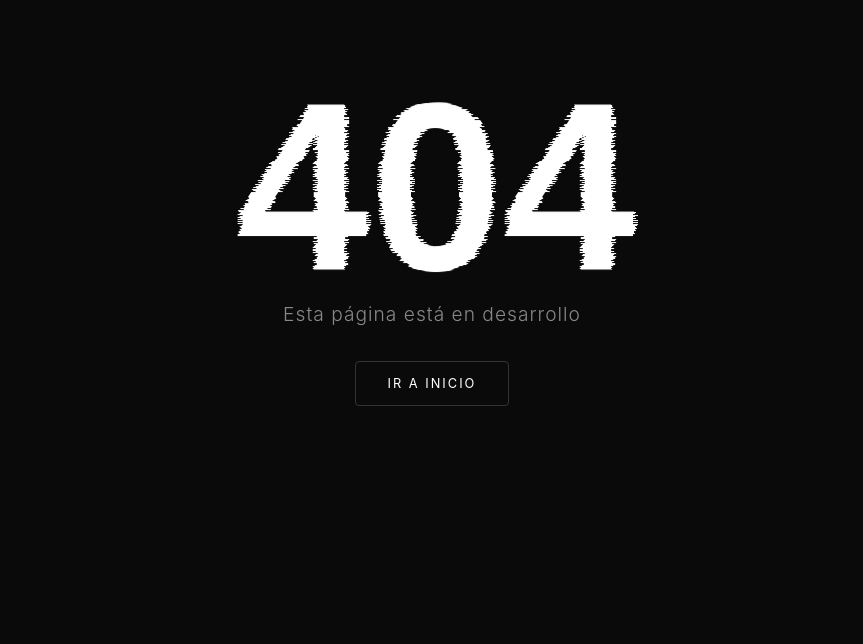
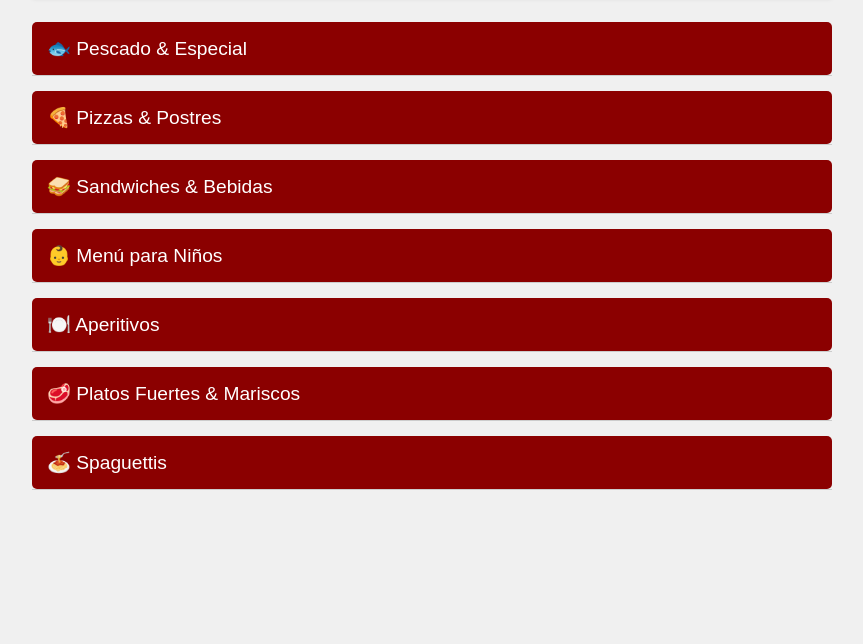
Before and after one commit to rodreyrj/boca-bahia-restaurant-menudigital, a plain HTML site: page index.html in a window 1280 px wide. Shown: the part 156-800 px from the top of the page, without its empty margins (208-1071 px from the left). Drawn offline with nearby package versions, Linux system fonts and the light colour scheme.

Commit message:
Add files via upload

```diff
--- a/index.html
+++ b/index.html
@@ -3,261 +3,364 @@
 <head>
     <meta charset="UTF-8">
     <meta name="viewport" content="width=device-width, initial-scale=1.0">
-    <title>Página en Desarrollo</title>
-    <script src="https://cdn.tailwindcss.com"></script>
+    <title>Boca Bahía Restaurant - Menú Digital</title>
     <style>
-        body {
-            margin: 0;
-            overflow: hidden;
-            background-color: #0a0a0a;
-            font-family: 'Inter', sans-serif;
+        /*
+        ============================================================
+        CSS: Estilos Generales y Responsividad
+        ============================================================
+        */
+        :root {
+            /* Colores principales */
+            --color-primary: #8B0000; /* Rojo Oscuro (para el acento del logo) */
+            --color-secondary: #f0f0f0; /* Fondo claro */
+            --color-text: #333; /* Texto principal */
+            --color-border: #ccc;
+            --color-header-bg: #fff;
+            --color-accent: #DAA520; /* Dorado para detalles */
         }
 
-        .content-wrapper {
-            position: absolute;
-            top: 50%;
-            left: 50%;
-            transform: translate(-50%, -50%);
+        body {
+            font-family: 'Arial', sans-serif;
+            margin: 0;
+            padding: 0;
+            background-color: var(--color-secondary);
+            color: var(--color-text);
+            line-height: 1.6;
+        }
+
+        .container {
+            max-width: 800px; /* Ancho máximo en PC/tablet */
+            margin: 0 auto;
+            padding: 10px;
+        }
+
+        /* --- Encabezado --- */
+        .header {
             display: flex;
-            flex-direction: column;
             align-items: center;
             justify-content: center;
-            width: 100%;
-            z-index: 10;
+            padding: 15px 0;
+            background-color: var(--color-header-bg);
+            box-shadow: 0 2px 4px rgba(0, 0, 0, 0.1);
+            margin-bottom: 20px;
+            text-align: center;
         }
 
-        canvas {
-            max-width: 100vw;
-            cursor: pointer;
-            touch-action: none;
+        .logo-img {
+            max-width: 150px; /* Tamaño del logo */
+            height: auto;
+            margin-right: 15px;
         }
 
-        .message {
-            margin-top: 0.5rem;
-            color: #888;
-            font-size: 1.2rem;
-            text-align: center;
-            animation: fadeIn 2s ease-in-out;
-            font-weight: 300;
-            letter-spacing: 1px;
+        .restaurant-title {
+            font-size: 1.8em;
+            color: var(--color-primary);
+            margin: 0;
+            font-weight: bold;
         }
 
-        .btn-home {
-            margin-top: 2rem;
-            padding: 0.75rem 2rem;
-            background: transparent;
-            border: 1px solid #333;
-            color: #fff;
-            text-decoration: none;
-            border-radius: 4px;
-            transition: all 0.3s ease;
-            text-transform: uppercase;
-            letter-spacing: 2px;
-            font-size: 0.8rem;
+        /* --- Estilo de Categorías (Accordion) --- */
+        .category-button {
+            background-color: var(--color-primary);
+            color: white;
             cursor: pointer;
+            padding: 15px;
+            width: 100%;
+            border: none;
+            text-align: left;
+            outline: none;
+            font-size: 1.2em;
+            transition: 0.4s;
+            margin-top: 5px;
+            border-radius: 5px;
         }
 
-        .btn-home:hover {
-            background: #fff;
-            color: #000;
-            border-color: #fff;
-            box-shadow: 0 0 15px rgba(255, 255, 255, 0.3);
+        .category-button:hover, .active {
+            background-color: #A52A2A; /* Un poco más claro al pasar el ratón o activo */
         }
 
-        @keyframes fadeIn {
-            from { opacity: 0; transform: translateY(10px); }
-            to { opacity: 1; transform: translateY(0); }
+        .menu-content {
+            padding: 0 18px;
+            background-color: white;
+            max-height: 0; /* Clave para el efecto de colapso */
+            overflow: hidden;
+            transition: max-height 0.3s ease-out;
+            border: 1px solid var(--color-border);
+            border-top: none;
+            margin-bottom: 10px;
         }
+
+        .menu-content h3 {
+            color: var(--color-primary);
+            border-bottom: 2px solid var(--color-accent);
+            padding-bottom: 5px;
+            margin-top: 15px;
+            margin-bottom: 10px;
+        }
+
+        /* --- Estilo de la Tabla de Menú --- */
+        .menu-table {
+            width: 100%;
+            border-collapse: collapse;
+            margin-bottom: 15px;
+        }
+
+        .menu-table td {
+            padding: 10px 0;
+            border-bottom: 1px solid var(--color-border);
+        }
+
+        .menu-table td:first-child {
+            /* Nombre del plato */
+            text-align: left;
+            font-weight: 500;
+        }
+
+        .menu-table td:last-child {
+            /* Precio */
+            text-align: right;
+            font-weight: bold;
+            color: var(--color-primary);
+            width: 80px; /* Ancho fijo para el precio */
+        }
+
+        /* Estilo especial para el menú infantil */
+        .kids-section {
+            text-align: center;
+            padding: 20px 0;
+        }
+
+        /*
+        ============================================================
+        Media Queries: Ajustes para Móvil
+        ============================================================
+        */
+        @media (max-width: 600px) {
+            .restaurant-title {
+                font-size: 1.5em;
+            }
+            .logo-img {
+                max-width: 120px;
+            }
+            .category-button {
+                font-size: 1.1em;
+                padding: 12px;
+            }
+            .menu-table td {
+                padding: 8px 0;
+            }
+        }
+
     </style>
 </head>
 <body>
 
-    <div class="content-wrapper">
-        <!-- El Canvas renderiza el texto "404" con efecto fuzzy -->
-        <canvas id="fuzzyCanvas"></canvas>
+    <div class="container">
+        <header class="header">
+            <img src="https://i.postimg.cc/KxR9WM3g/IMG-20251122-WA0040(1).jpg" alt="Logo de Boca Bahía Restaurant" class="logo-img">
+            <h1 class="restaurant-title">Boca Bahía Restaurant</h1>
+        </header>
 
-        <div class="message">
-            <p>Esta página está en desarrollo</p>
+        <button class="category-button" data-content-id="pescado-especial">🐟 Pescado & Especial</button>
+        <div class="menu-content" id="pescado-especial">
+
+            <h3>Pescado</h3>
+            <table class="menu-table">
+                <tr><td>Pescado frito</td><td>1500</td></tr>
+                <tr><td>Pescado a la criolla</td><td>1550</td></tr>
+                <tr><td>Pescado a la Bahía</td><td>1800</td></tr>
+                <tr><td>Filete de tilapia Grill</td><td>1700</td></tr>
+                <tr><td>Filete de pescado al Grill</td><td>1800</td></tr>
+                <tr><td>Filete a la Bahía</td><td>1950</td></tr>
+                <tr><td>Filete a la criolla</td><td>1850</td></tr>
+                <tr><td>Tronchos de merluza</td><td>1800</td></tr>
+                <tr><td>Bistec de macabí</td><td>1400</td></tr>
+                <tr><td>Frito de macabí</td><td>1400</td></tr>
+            </table>
+
+            <h3>Especial</h3>
+            <table class="menu-table">
+                <tr><td>Arroz frito especial</td><td>1500</td></tr>
+                <tr><td>Mar y tierra</td><td>1950</td></tr>
+                <tr><td>Cerdo asado</td><td>1500</td></tr>
+            </table>
         </div>
 
-        <a href="https://boca-bahia-restaurant.vercel.app/" class="btn-home">Ir a inicio</a>
-    </div>
+        <button class="category-button" data-content-id="pizzas-postres">🍕 Pizzas & Postres</button>
+        <div class="menu-content" id="pizzas-postres">
+            <h3>Pizzas</h3>
+            <table class="menu-table">
+                <tr><td>Queso</td><td>550</td></tr>
+                <tr><td>Queso doble</td><td>800</td></tr>
+                <tr><td>Jamón</td><td>275</td></tr>
+                <tr><td>Salchicha</td><td>220</td></tr>
+                <tr><td>Chorizo</td><td>300</td></tr>
+                <tr><td>Vegetales</td><td>220</td></tr>
+                <tr><td>Peperoni</td><td>350</td></tr>
+                <tr><td>Hawaiana</td><td>400</td></tr>
+                <tr><td>Boca Bahía especial</td><td>1200</td></tr>
+                <tr><td>Mixta suprema</td><td>1300</td></tr>
+            </table>
 
-    <script>
-        class FuzzyText {
-            constructor(canvasId, options) {
-                this.canvas = document.getElementById(canvasId);
-                this.text = options.text || '404';
-                this.fontSize = options.fontSize || 'clamp(8rem, 25vw, 20rem)';
-                this.fontWeight = options.fontWeight || 900;
-                this.fontFamily = options.fontFamily || 'sans-serif';
-                this.color = options.color || '#fff';
-                this.enableHover = options.enableHover !== false;
-                this.baseIntensity = options.baseIntensity || 0.18;
-                this.hoverIntensity = options.hoverIntensity || 0.5;
+            <h3>Postres</h3>
+            <table class="menu-table">
+                <tr><td>Panetela borracha</td><td>120</td></tr>
+                <tr><td>Cuña de cake</td><td>300</td></tr>
+                <tr><td>Tres leches</td><td>800</td></tr>
+                <tr><td>Cake entero</td><td>2000</td></tr>
+            </table>
+        </div>
 
-                this.ctx = this.canvas.getContext('2d');
-                this.offscreen = document.createElement('canvas');
-                this.offCtx = this.offscreen.getContext('2d');
+        <button class="category-button" data-content-id="sandwiches-bebidas">🥪 Sandwiches & Bebidas</button>
+        <div class="menu-content" id="sandwiches-bebidas">
+            <h3>Sandwiches</h3>
+            <table class="menu-table">
+                <tr><td>De jamón y queso</td><td>450</td></tr>
+                <tr><td>De Salchicha</td><td>400</td></tr>
+                <tr><td>Cubano</td><td>550</td></tr>
+            </table>
 
-                this.isHovering = false;
-                this.animationFrameId = null;
-                this.isCancelled = false;
+            <h3>Bebidas</h3>
+            <table class="menu-table">
+                <tr><td>Refresco enlatado</td><td>290</td></tr>
+                <tr><td>Malta</td><td>300</td></tr>
+                <tr><td>Cerveza</td><td>310</td></tr>
+                <tr><td>Agua mineral</td><td>500</td></tr>
+            </table>
+        </div>
 
-                this.width = 0;
-                this.height = 0;
-                this.interactiveArea = { left: 0, right: 0, top: 0, bottom: 0 };
+        <button class="category-button" data-content-id="ninos">👶 Menú para Niños</button>
+        <div class="menu-content" id="ninos">
+            <h3>Menú para Niños</h3>
+            <table class="menu-table">
+                <tr><td>Macarrón al queso</td><td>400</td></tr>
+                <tr><td>Salchicha frita</td><td>300</td></tr>
+                <tr><td>Salchicha en salsa</td><td>700</td></tr>
+                <tr><td>Spaguettis con salchicha</td><td>650</td></tr>
+                <tr><td>Salchicha con queso</td><td>300</td></tr>
+                <tr><td>Salchicha con jamón</td><td>350</td></tr>
+                <tr><td>Sopa instantánea</td><td>400</td></tr>
+            </table>
+            <div class="kids-section">
+                <p style="font-style: italic; color: var(--color-primary);">¡Platos pensados para los más pequeños!</p>
+            </div>
+        </div>
 
-                this.init();
-            }
+        <button class="category-button" data-content-id="aperitivos">🍽️ Aperitivos</button>
+        <div class="menu-content" id="aperitivos">
+            <h3>Aperitivos</h3>
+            <table class="menu-table">
+                <tr><td>Croquetas de Jamón (Ración: 5)</td><td>800</td></tr>
+                <tr><td>Empanadas de jamón y queso</td><td>300</td></tr>
+                <tr><td>Queso</td><td>250</td></tr>
+                <tr><td>Jamón</td><td>250</td></tr>
+                <tr><td>Pizza</td><td>300</td></tr>
+                <tr><td>Cangrejo</td><td>300</td></tr>
+                <tr><td>Camarón</td><td>300</td></tr>
+                <tr><td>Ensalada fría</td><td>450</td></tr>
+            </table>
 
-            async init() {
-                if (document.fonts && document.fonts.ready) {
-                    await document.fonts.ready;
+            <h3 style="margin-top: 20px;">Tostones y Platos Individuales</h3>
+            <table class="menu-table">
+                <tr><td>Tostones rellenos (Ración: 4) con jamón y queso</td><td>600</td></tr>
+
+                <tr><td>Queso</td><td>500</td></tr>
+                <tr><td>Pizza</td><td>600</td></tr>
+                <tr><td>Jamón</td><td>500</td></tr>
+                <tr><td>Cangrejo</td><td>700</td></tr>
+                <tr><td>Camarón</td><td>700</td></tr>
+            </table>
+
+            <h3 style="margin-top: 20px;">Tacos (Ración: 3)</h3>
+            <table class="menu-table">
+                <tr><td>Camarón</td><td>750</td></tr>
+                <tr><td>Cerdo</td><td>700</td></tr>
+                <tr><td>Jamón y queso</td><td>650</td></tr>
+                <tr><td>Pescado</td><td>750</td></tr>
+            </table>
+
+            <table class="menu-table">
+                <tr><td>Picadas de Jamón y queso</td><td>700</td></tr>
+            </table>
+        </div>
+
+        <button class="category-button" data-content-id="fuertes-mariscos">🥩 Platos Fuertes & Mariscos</button>
+        <div class="menu-content" id="fuertes-mariscos">
+            <h3>Platos Fuertes</h3>
+            <table class="menu-table">
+                <tr><td>Bistec de cerdo</td><td>1500</td></tr>
+                <tr><td>Chuleta de cerdo</td><td>1500</td></tr>
+                <tr><td>Fajitas de cerdo</td><td>1450</td></tr>
+                <tr><td>Milanesa de cerdo</td><td>1650</td></tr>
+                <tr><td>Pollo frito (tronchos)</td><td>1400</td></tr>
+                <tr><td>Pollo guisado</td><td>1500</td></tr>
+                <tr><td>Fricasé de cerdo</td><td>1500</td></tr>
+                <tr><td>Fricasé de ovejo</td><td>1500</td></tr>
+            </table>
+
+            <h3>Mariscos</h3>
+            <table class="menu-table">
+                <tr><td>Cangrejo a la criolla</td><td>1500</td></tr>
+                <tr><td>Camarones enchilados</td><td>1500</td></tr>
+                <tr><td>Camarones al ajillo</td><td>1400</td></tr>
+                <tr><td>Camarones a la diabla</td><td>1500</td></tr>
+                <tr><td>Camarones salteados</td><td>1400</td></tr>
+                <tr><td>Pulpo a la criolla</td><td>1500</td></tr>
+                <tr><td>Pulpo al ajillo</td><td>1400</td></tr>
+                <tr><td>Langosta al ajillo</td><td>1900</td></tr>
+                <tr><td>Langosta a la criolla</td><td>1950</td></tr>
+                <tr><td>Mariscada enchilada</td><td>1700</td></tr>
+            </table>
+        </div>
+
+        <button class="category-button" data-content-id="spaguettis">🍝 Spaguettis</button>
+        <div class="menu-content" id="spaguettis">
+            <h3>Spaguettis</h3>
+            <table class="menu-table">
+                <tr><td>Con jamón y queso</td><td>800</td></tr>
+                <tr><td>Napolitano</td><td>750</td></tr>
+                <tr><td>Boca Bahía especial</td><td>950</td></tr>
+                <tr><td>Chorizo</td><td>850</td></tr>
+                <tr><td>Con salchicha</td><td>650</td></tr>
+                <tr><td>Simple</td><td>500</td></tr>
+            </table>
+        </div>
+
+    </div> <script>
+        /*
+        ============================================================
+        JAVASCRIPT: Lógica del Acordeón (Colapso)
+        ============================================================
+        */
+        const buttons = document.querySelectorAll('.category-button');
+
+        buttons.forEach(button => {
+            button.addEventListener('click', function() {
+                const targetId = this.getAttribute('data-content-id');
+                const content = document.getElementById(targetId);
+                const isActive = this.classList.contains('active');
+
+                // 1. Cierra todos los contenidos y quita la clase 'active' de todos los botones
+                document.querySelectorAll('.menu-content').forEach(c => {
+                    c.style.maxHeight = null;
+                });
+                document.querySelectorAll('.category-button').forEach(b => {
+                    b.classList.remove('active');
+                });
+
+                // 2. Si NO estaba activo, abre el contenido actual
+                if (!isActive) {
+                    this.classList.add('active');
+                    // Establece el 'maxHeight' a la altura de desplazamiento del contenido
+                    // para permitir que se abra suavemente.
+                    content.style.maxHeight = content.scrollHeight + "px";
                 }
-
-                this.resizeAndMeasure();
-                this.setupEvents();
-                this.run();
-
-                window.addEventListener('resize', () => {
-                    this.resizeAndMeasure();
-                });
-            }
-
-            getNumericFontSize() {
-                const temp = document.createElement('span');
-                temp.style.fontSize = this.fontSize;
-                temp.style.fontFamily = this.fontFamily;
-                temp.style.visibility = 'hidden';
-                temp.style.position = 'absolute';
-                temp.innerText = 'M';
-                document.body.appendChild(temp);
-                const computed = window.getComputedStyle(temp).fontSize;
-                document.body.removeChild(temp);
-                return parseFloat(computed);
-            }
-
-            resizeAndMeasure() {
-                const numericFontSize = this.getNumericFontSize();
-                const fontSizeStr = `${numericFontSize}px`;
-
-                this.offCtx.font = `${this.fontWeight} ${fontSizeStr} ${this.fontFamily}`;
-                this.offCtx.textBaseline = 'alphabetic';
-
-                const metrics = this.offCtx.measureText(this.text);
-
-                const actualLeft = metrics.actualBoundingBoxLeft ?? 0;
-                const actualRight = metrics.actualBoundingBoxRight ?? metrics.width;
-                const actualAscent = metrics.actualBoundingBoxAscent ?? numericFontSize;
-                const actualDescent = metrics.actualBoundingBoxDescent ?? numericFontSize * 0.2;
-
-                const textBoundingWidth = Math.ceil(actualLeft + actualRight);
-                const tightHeight = Math.ceil(actualAscent + actualDescent);
-
-                const extraWidthBuffer = 10;
-                const offscreenWidth = textBoundingWidth + extraWidthBuffer;
-
-                this.offscreen.width = offscreenWidth;
-                this.offscreen.height = tightHeight;
-
-                const xOffset = extraWidthBuffer / 2;
-
-                this.offCtx.font = `${this.fontWeight} ${fontSizeStr} ${this.fontFamily}`;
-                this.offCtx.textBaseline = 'alphabetic';
-                this.offCtx.fillStyle = this.color;
-                this.offCtx.fillText(this.text, xOffset - actualLeft, actualAscent);
-
-                const horizontalMargin = 50;
-                const verticalMargin = 20;
-
-                this.canvas.width = offscreenWidth + horizontalMargin * 2;
-                this.canvas.height = tightHeight + verticalMargin * 2;
-
-                this.offscreenWidth = offscreenWidth;
-                this.tightHeight = tightHeight;
-
-                this.interactiveArea = {
-                    left: horizontalMargin + xOffset,
-                    top: verticalMargin,
-                    right: horizontalMargin + xOffset + textBoundingWidth,
-                    bottom: verticalMargin + tightHeight
-                };
-
-                this.ctx.translate(horizontalMargin, verticalMargin);
-            }
-
-            run() {
-                const loop = () => {
-                    if (this.isCancelled) return;
-
-                    const fuzzRange = 30;
-
-                    this.ctx.clearRect(
-                        -fuzzRange,
-                        -fuzzRange,
-                        this.offscreenWidth + 2 * fuzzRange,
-                        this.tightHeight + 2 * fuzzRange
-                    );
-
-                    const intensity = this.isHovering ? this.hoverIntensity : this.baseIntensity;
-
-                    for (let j = 0; j < this.tightHeight; j++) {
-                        const dx = Math.floor(intensity * (Math.random() - 0.5) * fuzzRange);
-
-                        this.ctx.drawImage(
-                            this.offscreen,
-                            0, j, this.offscreenWidth, 1,
-                            dx, j, this.offscreenWidth, 1
-                        );
-                    }
-
-                    this.animationFrameId = requestAnimationFrame(loop);
-                };
-                loop();
-            }
-
-            isInsideTextArea(x, y) {
-                return x >= this.interactiveArea.left &&
-                       x <= this.interactiveArea.right &&
-                       y >= this.interactiveArea.top &&
-                       y <= this.interactiveArea.bottom;
-            }
-
-            setupEvents() {
-                if (!this.enableHover) return;
-
-                const handleMove = (clientX, clientY) => {
-                    const rect = this.canvas.getBoundingClientRect();
-                    const x = clientX - rect.left;
-                    const y = clientY - rect.top;
-                    this.isHovering = this.isInsideTextArea(x, y);
-                };
-
-                this.canvas.addEventListener('mousemove', (e) => handleMove(e.clientX, e.clientY));
-                this.canvas.addEventListener('mouseleave', () => { this.isHovering = false; });
-
-                this.canvas.addEventListener('touchmove', (e) => {
-                    e.preventDefault();
-                    const touch = e.touches[0];
-                    handleMove(touch.clientX, touch.clientY);
-                }, { passive: false });
-
-                this.canvas.addEventListener('touchend', () => { this.isHovering = false; });
-            }
-        }
-
-        document.addEventListener('DOMContentLoaded', () => {
-            new FuzzyText('fuzzyCanvas', {
-                text: '404', // Puedes cambiar esto a 'WIP' o 'DEV' si lo prefieres
-                fontSize: 'clamp(6rem, 20vw, 15rem)',
-                enableHover: true,
-                baseIntensity: 0.2,
-                hoverIntensity: 0.5,
-                color: '#ffffff',
-                fontFamily: 'Arial, Helvetica, sans-serif'
+                // Si estaba activo, ya se cerró en el paso 1.
             });
         });
+
     </script>
+
 </body>
 </html>
```
